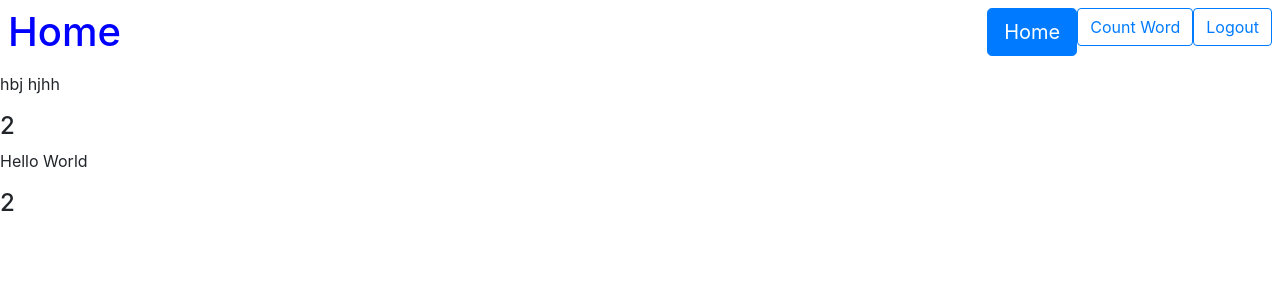
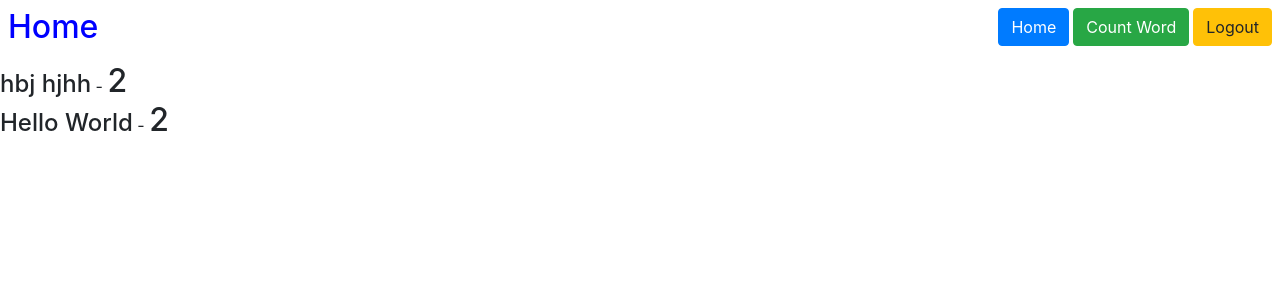
Before and after one commit to IMRAN104/hams-django, a Django app: page /wordcount/ in a window 1280 px wide. Shown: the top 300 px of the page. Run offline with Django 3.2, Linux system fonts and the light colour scheme; data comes from the database, SQL or seed files in the repository; both versions use the stored data as it was after the commit; some libraries are stand-ins or nearby versions.

Commit message:
nothing changed that much

```diff
--- a/hams/urls.py
+++ b/hams/urls.py
@@ -1,11 +1,11 @@
 from django.contrib import admin
-from django.urls import path, include
+from django.urls import include, path
 
 urlpatterns = [
     path('admin/', admin.site.urls),
     path('family/', include('family.urls')),
     path('', include('family.urls')),
     path('users/', include('users.urls')),
-    path('wordcount/', include('wordcount.urls'), name='wordcount')
+    path('wordcount/', include('wordcount.urls'), name='wordcount'),
 
 ]
--- a/templates/Base/base.html
+++ b/templates/Base/base.html
@@ -1,15 +1,21 @@
 <!DOCTYPE html>
-<html lang="en" dir="ltr">
+<html lang="en"
+      dir="ltr">
+
 <head>
   <meta charset="utf-8">
-<meta name="viewport" content="width=device-width, initial-scale=1, shrink-to-fit=no">
-<link rel="stylesheet" href="https://stackpath.bootstrapcdn.com/bootstrap/4.3.1/css/bootstrap.min.css" integrity="sha384-ggOyR0iXCbMQv3Xipma34MD+dH/1fQ784/j6cY/iJTQUOhcWr7x9JvoRxT2MZw1T" crossorigin="anonymous">
+  <meta name="viewport"
+        content="width=device-width, initial-scale=1, shrink-to-fit=no">
+  <link rel="stylesheet" href="https://stackpath.bootstrapcdn.com/bootstrap/4.3.1/css/bootstrap.min.css"
+        integrity="sha384-ggOyR0iXCbMQv3Xipma34MD+dH/1fQ784/j6cY/iJTQUOhcWr7x9JvoRxT2MZw1T"
+        crossorigin="anonymous">
 
   {%block title %}
-{%endblock %}
+  {%endblock title %}
 
   <style>
-  html,body {
+    html,
+    body {
       height: 100%;
       overflow-x: hidden;
     }
@@ -17,6 +23,7 @@
   {%block style%}
   {%endblock%}
 </head>
+
 <body>
   {%block content%}
   {%endblock content%}
@@ -25,7 +32,12 @@
   {%endblock%}
 
   <script src="https://code.jquery.com/jquery-3.3.1.min.js"></script>
-<script src="https://cdnjs.cloudflare.com/ajax/libs/popper.js/1.14.7/umd/popper.min.js" integrity="sha384-UO2eT0CpHqdSJQ6hJty5KVphtPhzWj9WO1clHTMGa3JDZwrnQq4sF86dIHNDz0W1" crossorigin="anonymous"></script>
-<script src="https://stackpath.bootstrapcdn.com/bootstrap/4.3.1/js/bootstrap.min.js" integrity="sha384-JjSmVgyd0p3pXB1rRibZUAYoIIy6OrQ6VrjIEaFf/nJGzIxFDsf4x0xIM+B07jRM" crossorigin="anonymous"></script>
+  <script src="https://cdnjs.cloudflare.com/ajax/libs/popper.js/1.14.7/umd/popper.min.js"
+          integrity="sha384-UO2eT0CpHqdSJQ6hJty5KVphtPhzWj9WO1clHTMGa3JDZwrnQq4sF86dIHNDz0W1"
+          crossorigin="anonymous"></script>
+  <script src="https://stackpath.bootstrapcdn.com/bootstrap/4.3.1/js/bootstrap.min.js"
+          integrity="sha384-JjSmVgyd0p3pXB1rRibZUAYoIIy6OrQ6VrjIEaFf/nJGzIxFDsf4x0xIM+B07jRM"
+          crossorigin="anonymous"></script>
 </body>
+
 </html>
--- a/templates/Base/navbar.html
+++ b/templates/Base/navbar.html
@@ -1,16 +1,31 @@
-<div class="row m-2" style="justify-content: space-between">
-    <div class="h1" style="color: blue;">
+{% comment %} I want to make it responsive using media query. it breaks if the width is less than 400 px. {% endcomment %}
+{% comment %} <style>
+    @media only screen and (max-width: 400px) {
+  .child {
+
+  }
+    }
+</style> {% endcomment %}
+{% comment %} <style>
+  @media (max-width: 400px) {
+    btn{
+        &:extend(.btn-sm);
+    }
+}
+</style> {% endcomment %}
+<div class="row m-2" style="display:flex; justify-content: space-between">
+    <div class="h2" style="color: blue;">
         {{title}}
     </div>
     <div class="parent" style="padding-left: 25px; display: flex; justify-content: flex-end">
         <div class="child">
-            <a href="{% url 'home' %}" class="btn btn-primary btn-lg">Home</a>
+            <a href="{% url 'home' %}" class="btn btn-primary ml-1">Home</a>
         </div>
         <div class="child">
-            <a href="{% url 'count' %}" class="btn btn-outline-primary">Count Word</a>
+            <a href="{% url 'count' %}" class="btn btn-success ml-1">Count Word</a>
         </div>
         <div class="child">
-            <a href="{% url 'logout' %}" class="btn btn-outline-primary">Logout</a>
+            <a href="{% url 'logout' %}" class="btn btn-warning ml-1">Logout</a>
         </div>
     </div>
 </div>
--- a/templates/wordcount/home.html
+++ b/templates/wordcount/home.html
@@ -12,8 +12,7 @@
 {% if texts %}
 {% for t in texts %}
 <div>
-    <p>{{t.text}}</p>
-    <h4>{{ t.no_of_words }}</h4>
+    <span class="h4">{{t.text}}</span> - <span class="h2">{{ t.no_of_words }}</span>
 </div>
 
 {% endfor %}
--- a/wordcount/views.py
+++ b/wordcount/views.py
@@ -1,7 +1,12 @@
-from django.shortcuts import render, redirect, get_object_or_404
 from django.contrib.auth.decorators import login_required
+from django.shortcuts import get_object_or_404, redirect, render
+
 from .models import Text
+
+
 # Create your views here.
+def hello(self, hshs):
+    print("hello world")
 
 
 def count(request):
```
Also changed, not shown: templates/family/create.html (+5 -2 lines), templates/family/home.html (+9 -8 lines), db.sqlite3, 1 other file. Lines whose indentation alone changed are shown as unchanged.
